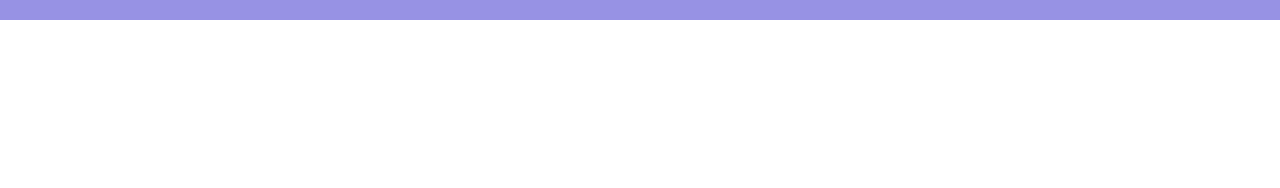
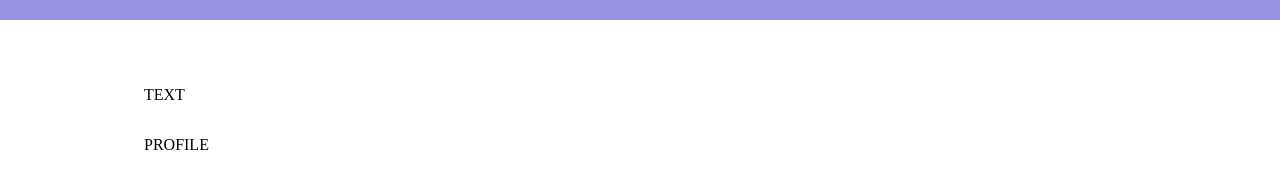
Before and after one commit to umbertofaenza/htmlcss-responsive-layout, a plain HTML site: page index.html in a window 1280 px wide. Shown: the part 1216-1404 px from the top of the page. Before the commit the page ends 1236 px from the top, so only its background shows below. Drawn offline with Linux system fonts and the light colour scheme.

Commit message:
feat: add about-us structure

```diff
--- a/index.html
+++ b/index.html
@@ -118,6 +118,16 @@
                 </div>
             </div>
         </section>
+
+        <!-- about us -->
+        <section id="about-us">
+            <div class="container">
+                <div class="row">
+                    <div class="col">TEXT</div>
+                    <div class="col">PROFILE</div>
+                </div>
+            </div>
+        </section>
     </main>
 
 </body>
```
